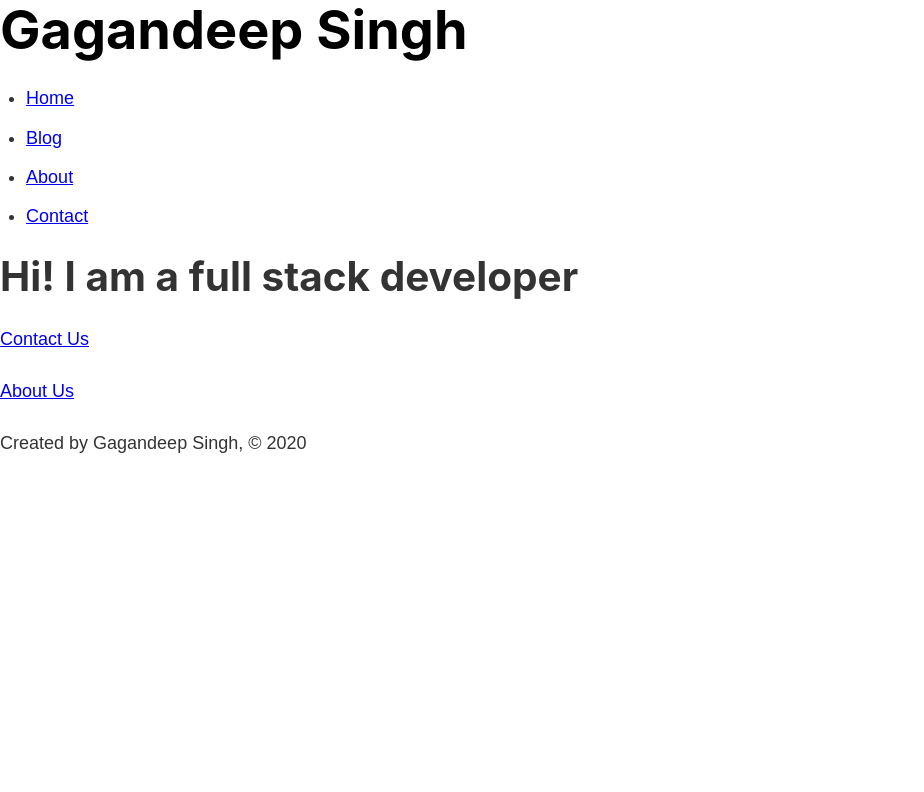
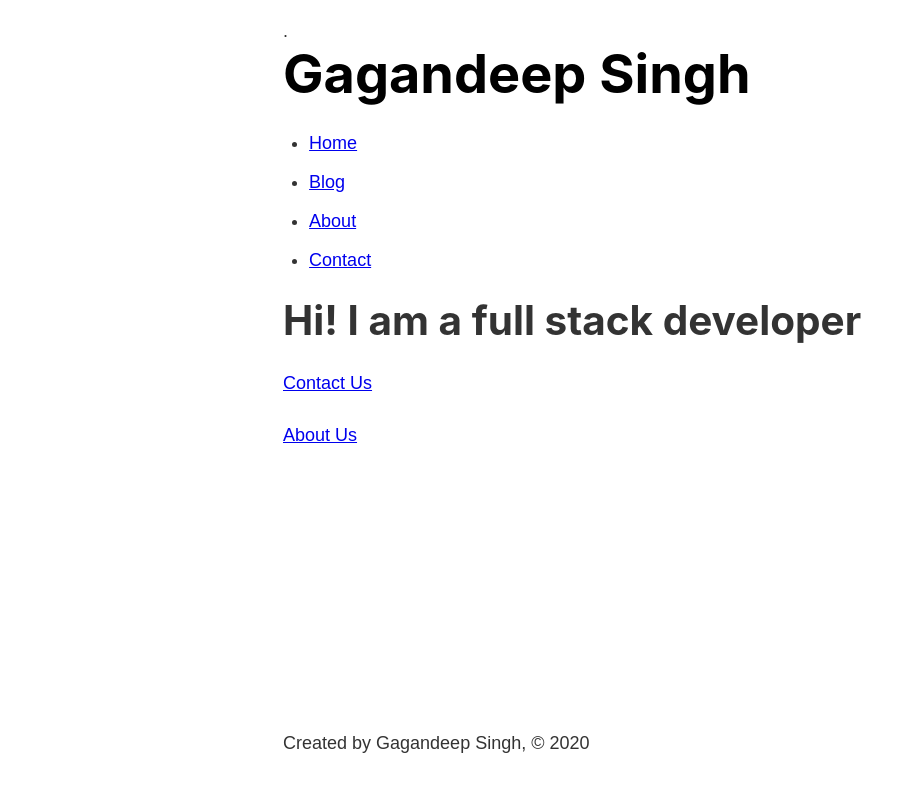
Before and after one commit to Gagandeep39/gatsby-demo, a Gatsby site: page / in a window 1280 px wide. Shown: the whole page, without its empty margins (0-924 px from the left). Built offline with nearby package versions, Linux system fonts and the light colour scheme; Gatsby itself is replaced by a stand-in of ours.

Commit message:
Added layout styling

```diff
--- a/src/components/layout.js
+++ b/src/components/layout.js
@@ -9,12 +9,15 @@ import React from "react"
 import Header from "./header"
 import Footer from "./footer"
 import '../styles/index.scss'
+import layoutStyles from './layout.module.scss'
 
 const Layout = props => {
   return (
-    <div>
-      <Header />
-      {props.children}
+    <div className={layoutStyles.container}>
+      .<div className={layoutStyles.content}>
+        <Header className={layoutStyles.header} />
+        {props.children}
+      </div>
       <Footer />
     </div>
   )
--- /dev/null
+++ b/src/components/layout.module.scss
@@ -0,0 +1,16 @@
+.container {
+  margin: 0 auto;
+  max-width: 750px;
+  padding: 1rem;
+  // Implies the box that are genrated
+  display: flex;
+  // Arrange items columnwise
+  flex-direction: column;
+  min-height: 100vh;
+}
+
+.content {
+  // Makes content occupy the whole height
+  // Pushes footer down
+  flex-grow: 1;
+}
```
